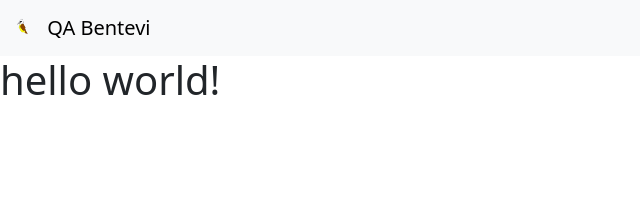
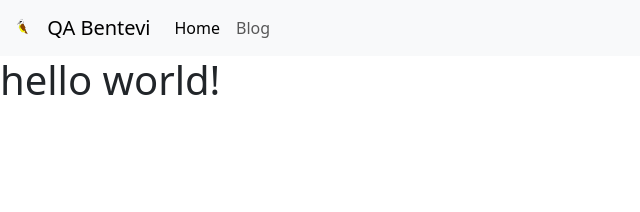
Before and after one commit to feroline/feroline.qa-bentevi, a Jekyll site: the page built from index.html, in a window 1280 px wide. Shown: the top 212 px of the page, without its empty margins (0-640 px from the left). Built offline with Jekyll 4.4.1, drawn with Linux system fonts in a browser that asks for light colours.

Commit message:
adicionando condicional para o navbar

```diff
--- a/_includes/navbar.html
+++ b/_includes/navbar.html
@@ -7,12 +7,36 @@
 
 </nav> -->
 
-<nav class="navbar bg-body-tertiary">
+<nav class="navbar navbar-expand-lg bg-body-tertiary">
     <div class="container-fluid">
-        <a class="navbar-brand" href="#">
+        <a class="navbar-brand" >
             <img src="/assets/images/bem-te-vi-logo-temporaria.png" alt="Logo" width="30" height="24"
                 class="d-inline-block align-text-top">
             QA Bentevi
         </a>
+
+        <button class="navbar-toggler" type="button" data-bs-toggle="collapse" data-bs-target="#navbarNavDropdown"
+            aria-controls="navbarNavDropdown" aria-expanded="false" aria-label="Toggle navigation">
+            <span class="navbar-toggler-icon"></span>
+        </button>
+        <div class="collapse navbar-collapse" id="navbarNavDropdown">
+            <ul class="navbar-nav">
+
+                {% for item in site.data.navigation %}
+                <li class="nav-item">
+
+                    <a  href="{{item.link}}" aria-current="page"
+                        {% if page.url==item.link %}
+                            class="nav-link active"
+                        {% else %}
+                            class="nav-link"
+                        {% endif %}>
+                        {{item.name}}
+                    </a>
+                </li>
+                {% endfor %}
+
+            </ul>
+        </div>
     </div>
 </nav>
--- a/_layouts/default.html
+++ b/_layouts/default.html
@@ -10,6 +10,7 @@
 <body>
     {% include navbar.html %}
     {{ content }}
+
     <script src="/assets/js/bootstrap/bootstrap.min.js"></script>
 </body>
 
```
Also changed, not shown: 3 other files.
